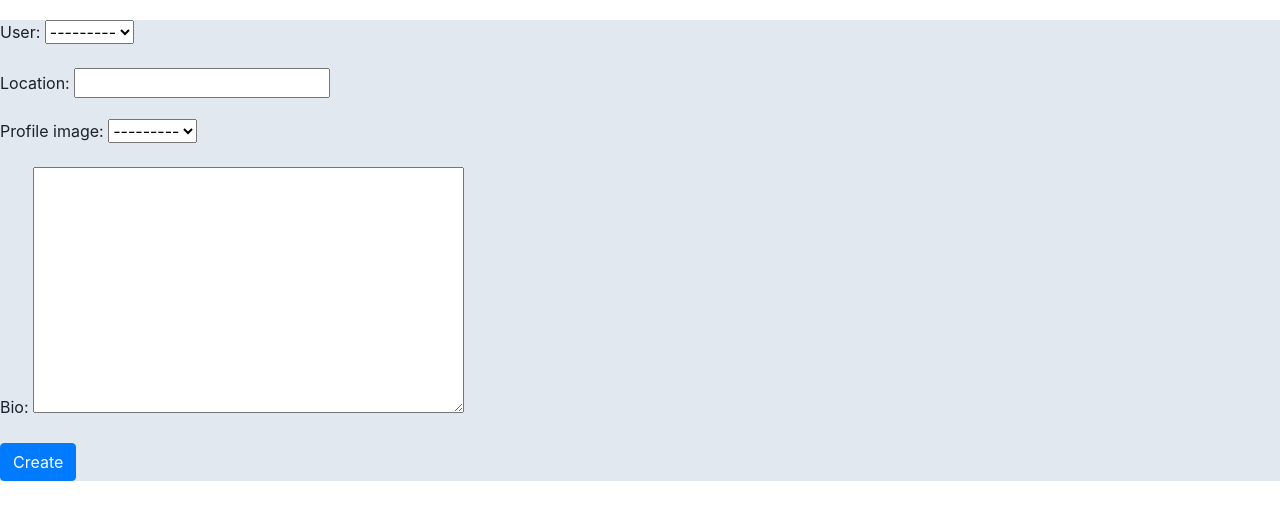
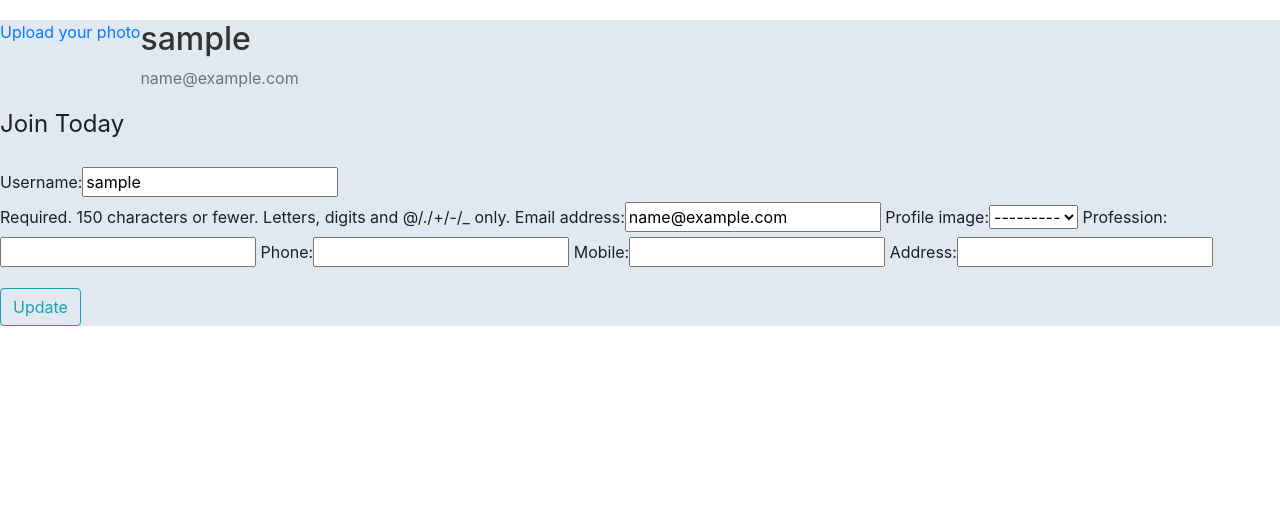
Before and after one commit to obewas/instagram, a Django app: page /profile in a window 1280 px wide. Shown: the top 520 px of the page. Run offline with Django 3.2, Linux system fonts and the light colour scheme; the visitor is signed in with stand-in values (Sample User, id 1); data comes from the database, SQL or seed files in the repository; data that the repository does not hold is empty; some libraries are stand-ins or nearby versions.

Commit message:
changed profile model

```diff
--- a/clone/apps.py
+++ b/clone/apps.py
@@ -1,6 +1,9 @@
 from django.apps import AppConfig
-
 
 class CloneConfig(AppConfig):
     default_auto_field = 'django.db.models.BigAutoField'
     name = 'clone'
+
+    def ready(self):
+        from . import signals
+        signals
--- a/clone/forms.py
+++ b/clone/forms.py
@@ -14,14 +14,17 @@ class PhotoForm(ModelForm):
 
 class SignUpForm(UserCreationForm):
 	email = forms.EmailField()
-	first_name = forms.CharField(max_length=100)
-	last_name = forms.CharField(max_length=100)
 
 	class Meta:
 		model = User
-		fields = ['username', 'first_name','last_name', 'email', 'password1', 'password2' ]
+		fields = ['username', 'email', 'password1', 'password2' ]
 
-class CreateNewProfile(forms.ModelForm):
+class UserUpdateForm(forms.ModelForm):
+	class Meta:
+		model = User
+		fields = ['username','email']
+
+class ProfileUpdateForm(forms.ModelForm):
 	class Meta:
 		model = Profile
-		fields = '__all__'
+		fields = ['profile_image','profession', 'phone', 'mobile', 'address']
--- a/clone/models.py
+++ b/clone/models.py
@@ -1,6 +1,7 @@
 from django.db import models
 from cloudinary.models import CloudinaryField
 from django.contrib.auth.models import User
+from PIL import Image
 from django.db.models.signals import post_save
 # Create your models here.
 class Photo(models.Model):
@@ -10,17 +11,32 @@ class Photo(models.Model):
 
     def __str__(self):
         return self.name
+    #def save(self):
+     #   super().save()
+
+      #  img = Image.open(self.image.path)
+      #  if img.height > 300 or img.width > 300:
+      #      output_size  = (300,300)
+      #      img.thumbnail(output_size)
+       #     img.save(self.image.path)
 
 
 class Profile(models.Model):
     user = models.OneToOneField(User, on_delete=models.CASCADE, null=True)
     location = models.CharField(max_length=100, null=True, blank=True)
-    profile_image = models.ForeignKey(Photo, on_delete=models.CASCADE)
+    profile_image = models.ForeignKey(Photo, on_delete=models.CASCADE, null=True)
     bio = models.TextField()
     created_at = models.DateTimeField(auto_now_add=True)
+    profession = models.CharField(max_length=100, null=True, blank=True)
+    phone = models.CharField(max_length=100, null=True, blank=True)
+    mobile = models.CharField(max_length=100, null=True, blank=True)
+    address = models.CharField(max_length=100, null=True, blank=True)
+
 
     def __str__(self):
-        return self.user
+        return str(self.user)
+
+
 
 
 class Image(models.Model):
--- /dev/null
+++ b/clone/signals.py
@@ -0,0 +1,16 @@
+from django.db.models.signals import post_save
+from .models import Profile
+from django.dispatch import receiver
+from django.contrib.auth.models import User
+from django.conf import settings
+
+@receiver(post_save, sender=User)
+def create_profile(sender, created, instance, **kwargs):
+    user = instance
+    if created:
+        profile = Profile(user=user)
+        profile.save()
+
+@receiver(post_save, sender=User)
+def save_profile(sender, instance, **kwargs):
+    instance.profile.save()
--- a/clone/templates/navbar.html
+++ b/clone/templates/navbar.html
@@ -5,6 +5,7 @@
       <a class="navbar-item" href="https://versions.bulma.io/0.7.0">
         <img src="https://versions.bulma.io/0.7.0/images/bulma-logo.png" alt="Bulma: a modern CSS framework based on Flexbox" width="112" height="28">
       </a>
+        {% for user in profile %}
       {% if user.is_authenticated %}
      <li>User: {{ user.get_username }}</li>
      <li><a href="{% url 'logout'%}?next={{request.path}}">Logout</a></li>
@@ -19,6 +20,6 @@
       </a>
     </div>
   </nav>
-
+{% endfor %}
 
   </ul>
--- a/clone/templates/profile.html
+++ b/clone/templates/profile.html
@@ -1,15 +1,39 @@
 {% extends "base.html" %}
+{% load bootstrap4 %}
 {% load static %}
 
 
 {% block content %}
 
- <form>
-   {% csrf_token %}
-   {{form.as_p}}
-   <button type="submit" class="btn btn-primary">Create</button>
- </form>
+<div class="content-section">
 
+    <div class="media">
+        <div>
+            <a href="{% url 'upload' %}">Upload your photo</a>
+        </div>
+        <img class="rounded-circle account-img" src="{{user.profile.profile_image.url}}">
+        <div class="media-body">
+            <h2 class="account-heading">{{user.username}}</h2>
+            <p class="text-secondary">{{ user.email }}</p>
+
+        </div>
+
+    </div>
+    <form method="POST" enctype="multipart/form-data">
+        {% csrf_token %}
+        <fieldset class="form-group">
+            <legend class="border-bottom mb-4">Join Today</legend>
+            {{ u_form }}
+            {{ p_form }}
+
+        </fieldset>
+        <div class="form-group">
+            <button class="btn btn-outline-info" type="submit">Update</button>
+
+        </div>
+
+    </form>
+</div>
 
 
 
--- a/clone/templates/registration/login.html
+++ b/clone/templates/registration/login.html
@@ -24,5 +24,6 @@
 
   {# Assumes you setup the password_reset view in your URLconf #}
   <p><a href="{% url 'password_reset' %}">Lost password?</a></p>
+<p><a href="{% url 'register' %}">No yet registered?</a></p>
 
 {% endblock %}
--- a/clone/urls.py
+++ b/clone/urls.py
@@ -1,9 +1,9 @@
 from django.urls import path
-from .views import home, upload, UserRegisterView, profile
+from .views import home, upload, profile, register
 
 urlpatterns = [
     path('', home, name='home'),
     path('upload/', upload, name='upload'),
     path('profile', profile, name='profile'),
-    path('register/', UserRegisterView.as_view(), name="register"),
+    path('register/',register,name="register"),
 ]
--- a/clone/views.py
+++ b/clone/views.py
@@ -9,24 +9,11 @@ from cloudinary.forms import cl_init_js_callbacks
 from django.urls.base import reverse_lazy
 from django.views import generic
 from .models import Photo, Profile
-from .forms import SignUpForm, PhotoForm, CreateNewProfile
+from .forms import SignUpForm, PhotoForm, UserUpdateForm, ProfileUpdateForm
 from django.contrib.auth.decorators import login_required
 from django.contrib.auth import login
 # Create your views here.
-@login_required
-def profile(response):
-    if response.method == 'POST':
-      form = CreateNewProfile(response.POST)
 
-      if form.is_valid():
-        n = form.cleaned_data['name']
-        t = Profile(name=n)
-        t.save()
-        response.user.profile.add(t)
-        return HttpResponseRedirect("/%" %t.id)
-    else:
-      form = CreateNewProfile()
-    return render(response, 'profile.html', {'form':form})
 
 def upload(request):
   context = dict( backend_form = PhotoForm())
@@ -36,11 +23,12 @@ def upload(request):
     context['posted'] = form.instance
     if form.is_valid():
         form.save()
-
+        return redirect('profile')
   return render(request, 'upload.html', context)
 
+@login_required
+def home(request):
 
-def home(request):
   profile = Profile.objects.all()
   context = {
     'profile':profile
@@ -49,7 +37,38 @@ def home(request):
   return render(request, 'home.html', context)
 
 
-class UserRegisterView(generic.CreateView):
-  form_class = SignUpForm
-  template_name = 'registration/registration_form.html'
-  success_url = reverse_lazy('login')
+def register(request):
+  if request.method == 'POST':
+    form = SignUpForm(request.POST)
+    if form.is_valid():
+      form.save()
+      username = form.cleaned_data.get('username')
+      messages.success(request, f'Your account has been created!')
+      return redirect('profile')
+  else:
+    form = SignUpForm()
+  return render(request, 'registration/registration_form.html', {'form':form})
+
+@login_required
+def profile(request):
+    Profile.objects.get_or_create(user=request.user)
+    if request.method == 'POST':
+
+        u_form = UserUpdateForm(request.POST,instance=request.user)
+        p_form = ProfileUpdateForm(request.POST,
+                                   request.FILES,
+                                   instance=request.user.profile)
+        if u_form.is_valid() and u_form.is_valid():
+            u_form.save()
+            p_form.save()
+            messages.success(request, f'Your account has been updated!')
+            return redirect('/')
+    else:
+        u_form = UserUpdateForm(instance=request.user)
+        p_form = ProfileUpdateForm(instance=request.user.profile)
+
+    context = {
+      'u_form':u_form, 'p_form':p_form
+    }
+
+    return render(request, 'profile.html', context)
--- a/instaclone/settings.py
+++ b/instaclone/settings.py
@@ -143,5 +143,5 @@ LOGIN_REDIRECT_URL = '/'
 EMAIL_BACKEND = 'django.core.mail.backends.console.EmailBackend'
 
 
-LOGIN_REDIRECT_URL = 'profile'
+LOGIN_REDIRECT_URL = '/'
 LOGOUT_REDIRECT_URL = 'login'
```
Also changed, not shown: clone/templates/home.html (+15 -12 lines), clone/templates/registration/registration_form.html (+15 -2 lines), clone/migrations/0002_auto_20210710_0916.py (deleted), clone/migrations/0002_auto_20210712_1153.py (added), clone/migrations/0003_alter_profile_user.py, clone/migrations/0003_image_name.py (deleted), clone/migrations/0004_alter_profile_user.py, clone/migrations/0005_auto_20210712_1508.py.
